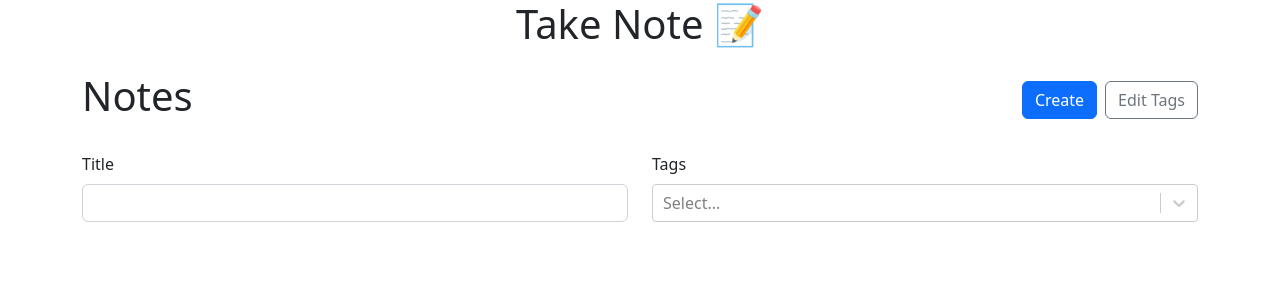
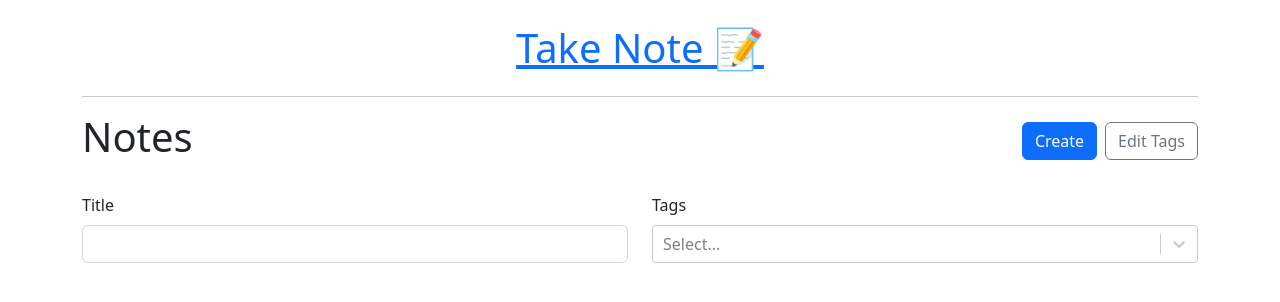
Before and after one commit to austingw/take-note, a React (Vite) app: page / in a window 1280 px wide. Shown: the top 302 px of the page. Built offline with nearby package versions, Linux system fonts and the light colour scheme.

Commit message:
Add padding to top and styling/link to site title

```diff
--- a/src/App.tsx
+++ b/src/App.tsx
@@ -1,7 +1,7 @@
 import "bootstrap/dist/css/bootstrap.min.css";
 import { useMemo } from "react";
 import { Button, Container } from "react-bootstrap";
-import { Navigate, Route, Routes } from "react-router-dom";
+import { Link, Navigate, Route, Routes } from "react-router-dom";
 import NewNote from "./NewNote";
 import NoteDisplay from "./NoteDisplay";
 import { NoteLayout } from "./NoteLayout";
@@ -98,8 +98,11 @@ function App() {
   }
 
   return (
-    <Container className="ny-4">
-      <h1 className="text-center mb-4">Take Note 📝</h1>
+    <Container className="ny-4 pt-4">
+      <Link to="/">
+        <h1 className="text-center mb-4">Take Note 📝</h1>
+      </Link>
+      <hr />
       <Routes>
         <Route
           path="/"
--- a/vite.config.ts
+++ b/vite.config.ts
@@ -1,7 +1,8 @@
-import { defineConfig } from 'vite'
-import react from '@vitejs/plugin-react'
+import { defineConfig } from "vite";
+import react from "@vitejs/plugin-react";
 
 // https://vitejs.dev/config/
 export default defineConfig({
-  plugins: [react()]
-})
+  base: "/take-note/",
+  plugins: [react()],
+});
```
Also changed, not shown: 1 other file (tests, documents, lock files or other folders).
